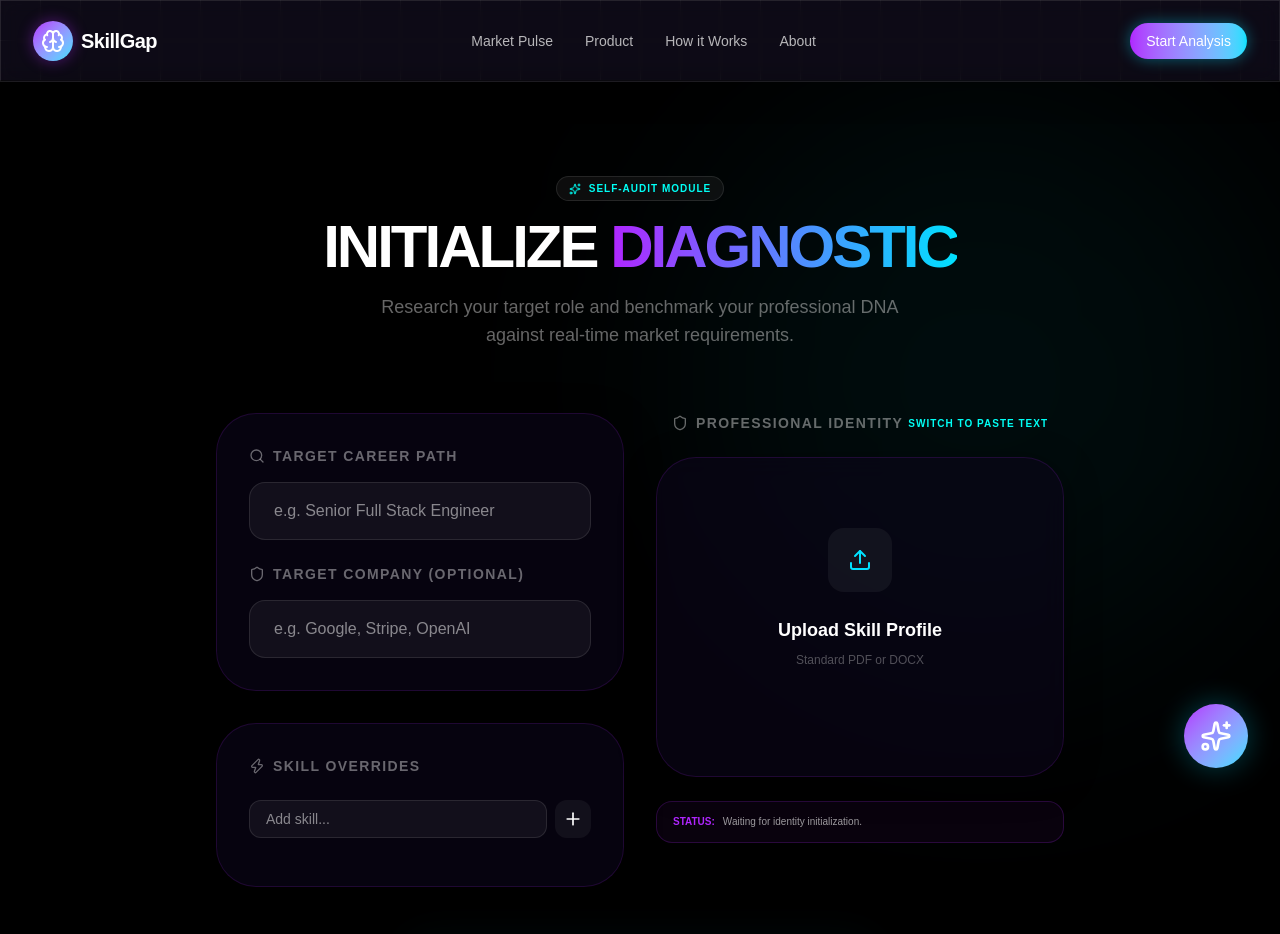
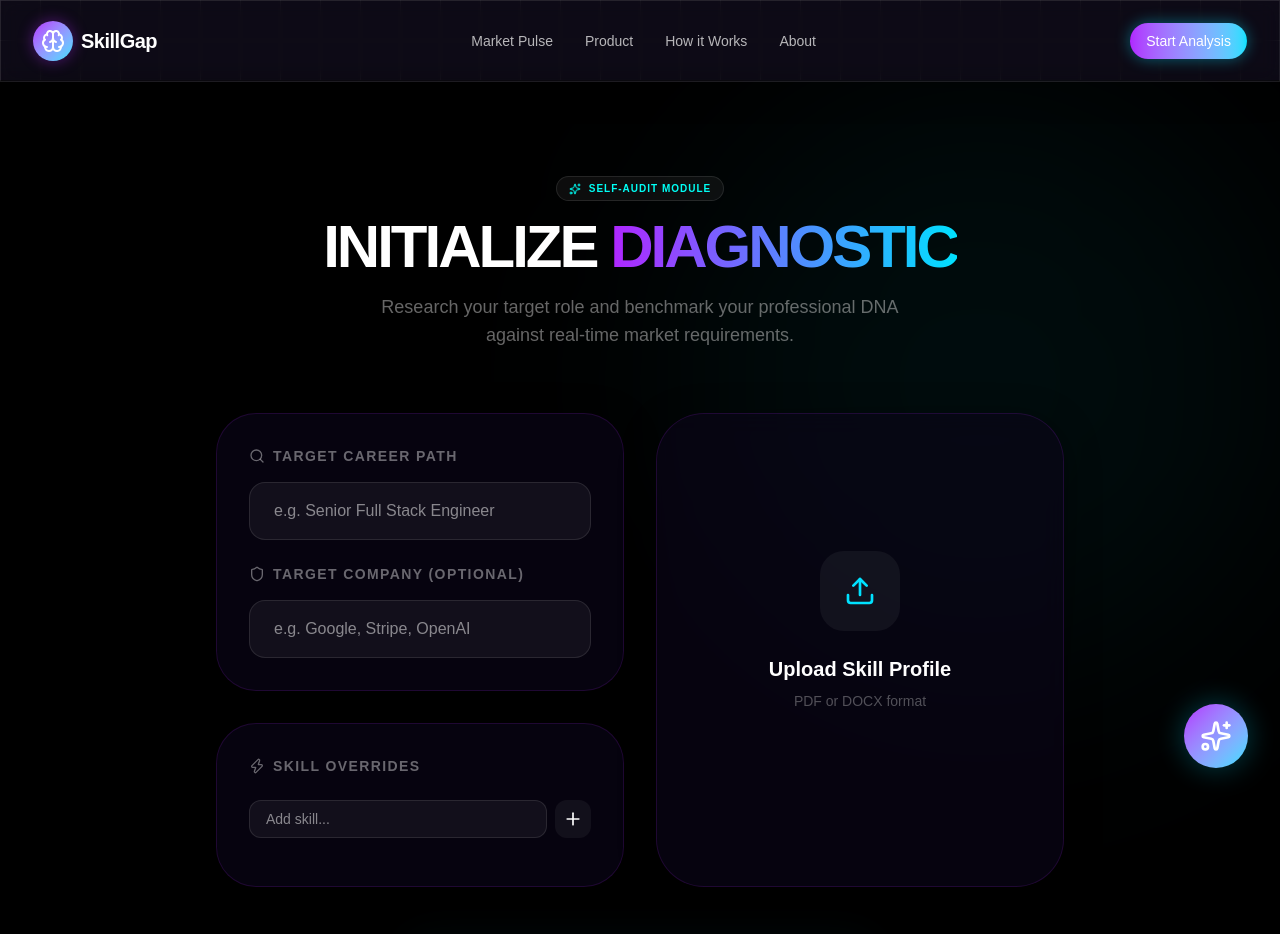
Before and after one commit to Siddhu-cse/SkillGapAnalyzer, a Next.js app: page /analyze in a window 1280 px wide. Shown: the top 934 px of the page. Built offline with nearby package versions, Linux system fonts and the light colour scheme.

Commit message:
Revert PDF parsing and UI to original working state to fix extraction issues

```diff
--- a/src/app/analyze/page.tsx
+++ b/src/app/analyze/page.tsx
@@ -17,45 +17,8 @@ export default function AnalyzePage() {
   const [newSkill, setNewSkill] = useState("");
   const [isAnalyzing, setIsAnalyzing] = useState(false);
 
-  const [isExtracting, setIsExtracting] = useState(false);
-
-  const extractText = async (file: File) => {
-    setIsExtracting(true);
-    try {
-      if (file.name.toLowerCase().endsWith(".pdf")) {
-        const pdfjs = await import("pdfjs-dist");
-        pdfjs.GlobalWorkerOptions.workerSrc = `https://cdnjs.cloudflare.com/ajax/libs/pdf.js/4.0.379/pdf.worker.min.mjs`;
-
-        const arrayBuffer = await file.arrayBuffer();
-        const pdf = await pdfjs.getDocument({ data: arrayBuffer }).promise;
-        let text = "";
-
-        for (let i = 1; i <= pdf.numPages; i++) {
-          const page = await pdf.getPage(i);
-          const content = await page.getTextContent();
-          const strings = content.items.map((item: any) => item.str);
-          text += strings.join(" ") + "\n";
-        }
-        setResumeText(text);
-      } else if (file.name.toLowerCase().endsWith(".docx")) {
-        const mammoth = await import("mammoth");
-        const arrayBuffer = await file.arrayBuffer();
-        const result = await mammoth.extractRawText({ arrayBuffer });
-        setResumeText(result.value);
-      }
-    } catch (err) {
-      console.error("Client-side extraction failed:", err);
-    } finally {
-      setIsExtracting(false);
-    }
-  };
-
-  const handleFileUpload = async (e: React.ChangeEvent<HTMLInputElement>) => {
-    const selectedFile = e.target.files?.[0];
-    if (selectedFile) {
-      setFile(selectedFile);
-      await extractText(selectedFile);
-    }
+  const handleFileUpload = (e: React.ChangeEvent<HTMLInputElement>) => {
+    if (e.target.files?.[0]) setFile(e.target.files[0]);
   };
 
   const addSkill = () => {
@@ -70,13 +33,11 @@ export default function AnalyzePage() {
   };
 
   const startAnalysis = async () => {
-    if ((!file && !resumeText) || !roleSearch) return;
+    if (!file || !roleSearch) return;
     setIsAnalyzing(true);
 
     const formData = new FormData();
-    if (resumeText) formData.append("resumeText", resumeText);
-    if (file) formData.append("resume", file);
-
+    formData.append("resume", file);
     formData.append("jobDescription", roleSearch);
     if (targetCompany) formData.append("targetCompany", targetCompany);
     formData.append("manualSkills", JSON.stringify(manualSkills));
@@ -196,67 +157,29 @@ export default function AnalyzePage() {
             </div>
           </motion.div>
 
-          {/* Right: Profile Input */}
+          {/* Right: Profile Upload */}
           <motion.div
             initial={{ opacity: 0, x: 20 }}
             animate={{ opacity: 1, x: 0 }}
-            className="space-y-6"
+            className="glass-panel p-10 rounded-[3rem] border-2 border-dashed border-white/10 flex flex-col items-center justify-center text-center group hover:border-[var(--color-neon-cyan)]/30 transition-all cursor-pointer relative overflow-hidden"
           >
-            <div className="flex items-center justify-between px-4">
-              <h2 className="text-sm font-black uppercase tracking-widest text-white/40 flex items-center gap-2">
-                <Shield className="w-4 h-4" />
-                Professional Identity
-              </h2>
-              <button
-                onClick={() => setIsManualMode(!isManualMode)}
-                className="text-[10px] font-black uppercase tracking-widest text-[var(--color-neon-cyan)] hover:text-white transition-colors"
-              >
-                {isManualMode ? "Switch to File Upload" : "Switch to Paste Text"}
-              </button>
-            </div>
-
-            {isManualMode ? (
-              <div className="glass-panel p-6 rounded-[2.5rem] border border-white/10 h-[320px] flex flex-col">
-                <textarea
-                  placeholder="Paste your full resume text here... (Best for scanned PDFs or formatting issues)"
-                  value={resumeText}
-                  onChange={(e) => setResumeText(e.target.value)}
-                  className="flex-1 bg-white/5 border border-white/10 rounded-2xl p-6 text-sm outline-none resize-none focus:border-[var(--color-neon-cyan)]/50 transition-all font-mono"
-                />
-              </div>
-            ) : (
-              <div className="glass-panel p-10 rounded-[2.5rem] border-2 border-dashed border-white/10 h-[320px] flex flex-col items-center justify-center text-center group hover:border-[var(--color-neon-cyan)]/30 transition-all cursor-pointer relative overflow-hidden">
             <input
               type="file"
               onChange={handleFileUpload}
               className="absolute inset-0 opacity-0 cursor-pointer z-20"
               accept=".pdf,.docx"
-                  disabled={isExtracting}
             />
-                <div className="w-16 h-16 rounded-2xl bg-white/5 flex items-center justify-center mb-6 group-hover:scale-110 transition-transform">
-                  {isExtracting ? (
-                    <div className="w-6 h-6 border-2 border-[var(--color-neon-blue)] border-t-transparent rounded-full animate-spin" />
-                  ) : (
-                    <Upload className="w-6 h-6 text-[var(--color-neon-blue)]" />
-                  )}
+            <div className="w-20 h-20 rounded-3xl bg-white/5 flex items-center justify-center mb-6 group-hover:scale-110 transition-transform">
+              <Upload className="w-8 h-8 text-[var(--color-neon-blue)]" />
             </div>
-                <h3 className="text-lg font-bold mb-2">
-                  {isExtracting ? "Parsing Document..." : (file ? file.name : "Upload Skill Profile")}
+            <h3 className="text-xl font-bold mb-2">
+              {file ? file.name : "Upload Skill Profile"}
             </h3>
-                <p className="text-white/30 text-xs mb-6">
-                  {file ? `${(file.size / 1024 / 1024).toFixed(2)} MB` : "Standard PDF or DOCX"}
+            <p className="text-white/30 text-sm mb-6">
+              {file ? `${(file.size / 1024 / 1024).toFixed(2)} MB` : "PDF or DOCX format"}
             </p>
-                {!isExtracting && (
             <div className="text-[10px] font-black uppercase tracking-[0.2em] text-[var(--color-neon-cyan)] opacity-0 group-hover:opacity-100 transition-opacity">
               Drop file to initialize
-                  </div>
-                )}
-              </div>
-            )}
-
-            <div className="px-4 py-3 rounded-2xl bg-[var(--color-neon-purple)]/5 border border-[var(--color-neon-purple)]/20 text-[10px] text-white/60 leading-relaxed">
-              <span className="text-[var(--color-neon-purple)] font-black uppercase mr-2">Status:</span>
-              {resumeText ? `Captured ${resumeText.length} characters of professional DNA.` : "Waiting for identity initialization."}
             </div>
           </motion.div>
         </div>
@@ -270,7 +193,7 @@ export default function AnalyzePage() {
         >
           <Button
             size="lg"
-            disabled={(!file && !resumeText) || !roleSearch || isAnalyzing || isExtracting}
+            disabled={!file || !roleSearch || isAnalyzing}
             onClick={startAnalysis}
             className="px-20 py-10 text-2xl rounded-3xl font-black uppercase tracking-[0.2em] shadow-[0_0_40px_rgba(0,225,255,0.2)] disabled:opacity-20"
           >
--- a/src/app/api/analyze/route.ts
+++ b/src/app/api/analyze/route.ts
@@ -2,7 +2,6 @@ import { NextRequest, NextResponse } from "next/server";
 // @ts-expect-error pdf-parse has no default export in some environments
 import pdfParse from "pdf-parse";
 import * as mammoth from "mammoth";
-import PDFParser from "pdf2json";
 export async function POST(req: NextRequest) {
   try {
     const formData = await req.formData();
@@ -11,75 +10,38 @@ export async function POST(req: NextRequest) {
     const targetCompany = formData.get("targetCompany") as string;
     const manualSkillsStr = formData.get("manualSkills") as string;
     const manualSkills = manualSkillsStr ? JSON.parse(manualSkillsStr) : [];
-    const directResumeText = formData.get("resumeText") as string;
 
-    if (!jobDescription) {
-      return NextResponse.json({ error: "Missing required role data." }, { status: 400 });
+    if (!file || !jobDescription) {
+      return NextResponse.json({ error: "Missing required data." }, { status: 400 });
     }
 
     const apiKey = process.env.GROQ_API_KEY;
     if (!apiKey) return NextResponse.json({ error: "No API Key." }, { status: 500 });
 
-    let resumeText = directResumeText || "";
-
-    if (!resumeText) {
-      if (!file) {
-        return NextResponse.json({ error: "Missing resume data. Please upload a file or paste text." }, { status: 400 });
-      }
-
+    let resumeText = "";
     try {
-        const arrayBuffer = await file.arrayBuffer();
-        const buffer = Buffer.from(arrayBuffer);
+      const buffer = Buffer.from(await file.arrayBuffer());
       const fileName = file.name.toLowerCase();
-
-        console.log(`[Parser] Analyzing file: ${fileName}, Size: ${buffer.length} bytes`);
 
       if (fileName.endsWith(".docx")) {
         const result = await mammoth.extractRawText({ buffer });
         resumeText = result.value;
       } else if (fileName.endsWith(".pdf")) {
-          // Attempt 1: pdf-parse
-          try {
-            console.log("[Parser] Attempting pdf-parse...");
         const data = await pdfParse(buffer);
         resumeText = data.text;
-          } catch (err) {
-            console.error("[Parser] pdf-parse failed:", err);
+      } else {
+        return NextResponse.json({ error: "Unsupported file format." }, { status: 400 });
       }
 
-          // Attempt 2: pdf2json (Fallback or if text is empty)
       if (!resumeText || resumeText.trim().length === 0) {
-            try {
-              console.log("[Parser] Attempting pdf2json fallback...");
-              const pdfParser = new PDFParser(null, true);
-              resumeText = await new Promise((resolve, reject) => {
-                pdfParser.on("pdfParser_dataError", (errData: any) => reject(errData));
-                pdfParser.on("pdfParser_dataReady", () => {
-                  const rawText = pdfParser.getRawTextContent();
-                  resolve(decodeURIComponent(rawText));
-                });
-                pdfParser.parseBuffer(buffer);
-              });
-            } catch (err) {
-              console.error("[Parser] pdf2json fallback failed:", err);
-            }
-          }
-        } else {
-          return NextResponse.json({ error: "Unsupported file format. Please upload a PDF or DOCX file." }, { status: 400 });
+        throw new Error("No text content could be extracted.");
       }
 
-        console.log(`[Parser] Extraction complete. Text length: ${resumeText?.length || 0}`);
-
-        if (!resumeText || resumeText.trim().length === 0) {
-          throw new Error("No text content could be extracted from the file. It might be an image-based scan.");
-        }
-
-      } catch (err: unknown) {
-        console.error("[Parser] Final extraction error:", err);
+    } catch (err: any) {
+      console.error("PDF Parsing Error:", err);
       return NextResponse.json({
-          error: "We couldn't read your CV properly. Please ensure it's not a scanned image and is a standard PDF or DOCX."
+        error: "PDF read failed. Ensure it is a valid text-based PDF."
       }, { status: 400 });
-      }
     }
 
     const prompt = `You are 'The Brutal Career Architect'. You perform surgical-grade, unapologetic analysis with strict logical relevance. You do not sugarcoat.
```
Lines whose indentation alone changed are shown as unchanged.
